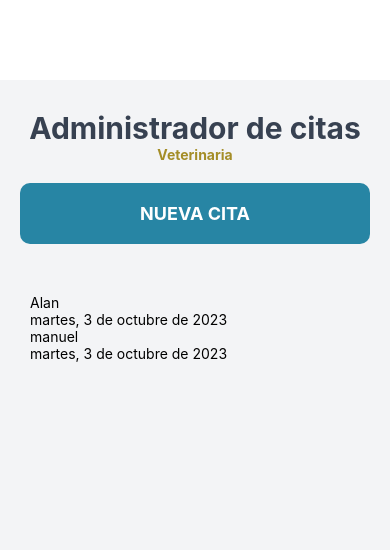
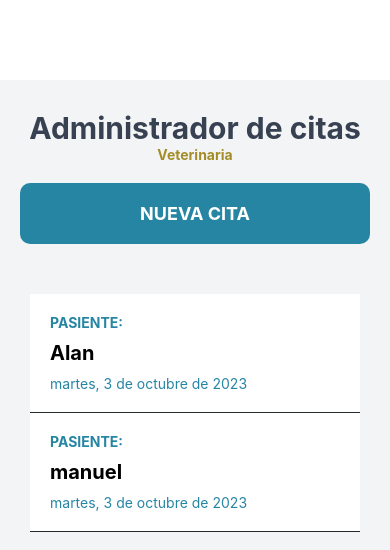
Before and after one commit to PIPIgood/movil, a React Native app: screen / in a window 390 px wide. Shown: the top 550 px of the page. Built offline with nearby package versions, Linux system fonts and the light colour scheme.

Commit message:
nuevos cambios

```diff
--- a/src/componets/Pasiente.js
+++ b/src/componets/Pasiente.js
@@ -20,12 +20,43 @@ const Paciente = ({ item }) => {
 
     }
     return (
-        <View>
-            <Text>{pasiente}</Text>
-            <Text>{fornatearFecha(fecha)}</Text>
+        <View style = {style.contenedor}>
+            <Text style = {style.label}>pasiente:</Text>
+            <Text style = {style.texto}>{pasiente}</Text>
+            <Text style = {style.fecha}>{fornatearFecha(fecha)}</Text>
+        </View>
 
-        </View>
 
     )
 }
+const style = StyleSheet.create({
+    contenedor:{
+
+        backgroundColor :'#fff',
+        padding:20,
+        borderBlockColor:'#262c2e',
+        borderBottomWidth: 1,
+    },
+    label: {
+        color:'#2785a4',
+        textTransform:"uppercase",
+        fontWeight:'700',
+        marginBottom:10,
+
+    },
+    texto:{
+        color:'##82c2b2',
+        fontSize:20,
+        fontWeight:'700',
+        marginBottom:10,
+
+    },
+    fecha:{
+        color:'#2785a4'
+
+    },
+
+
+})
+
 export default Paciente
```
